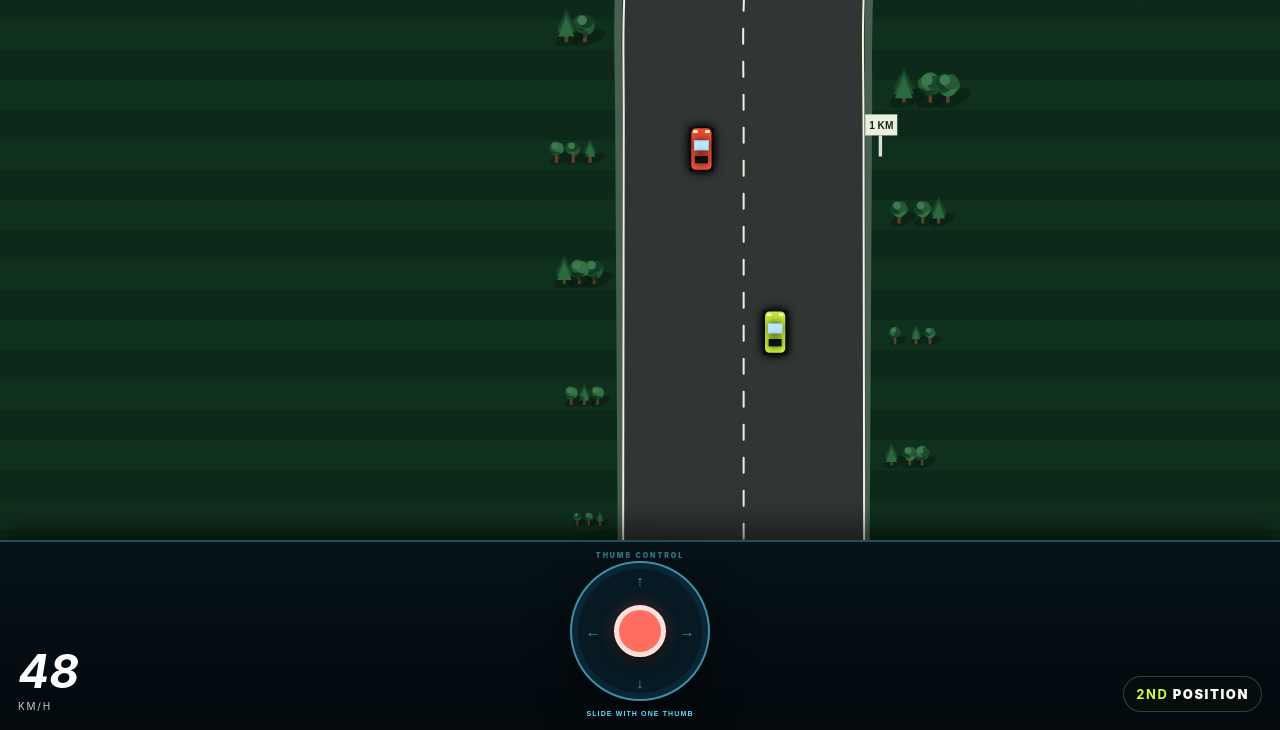
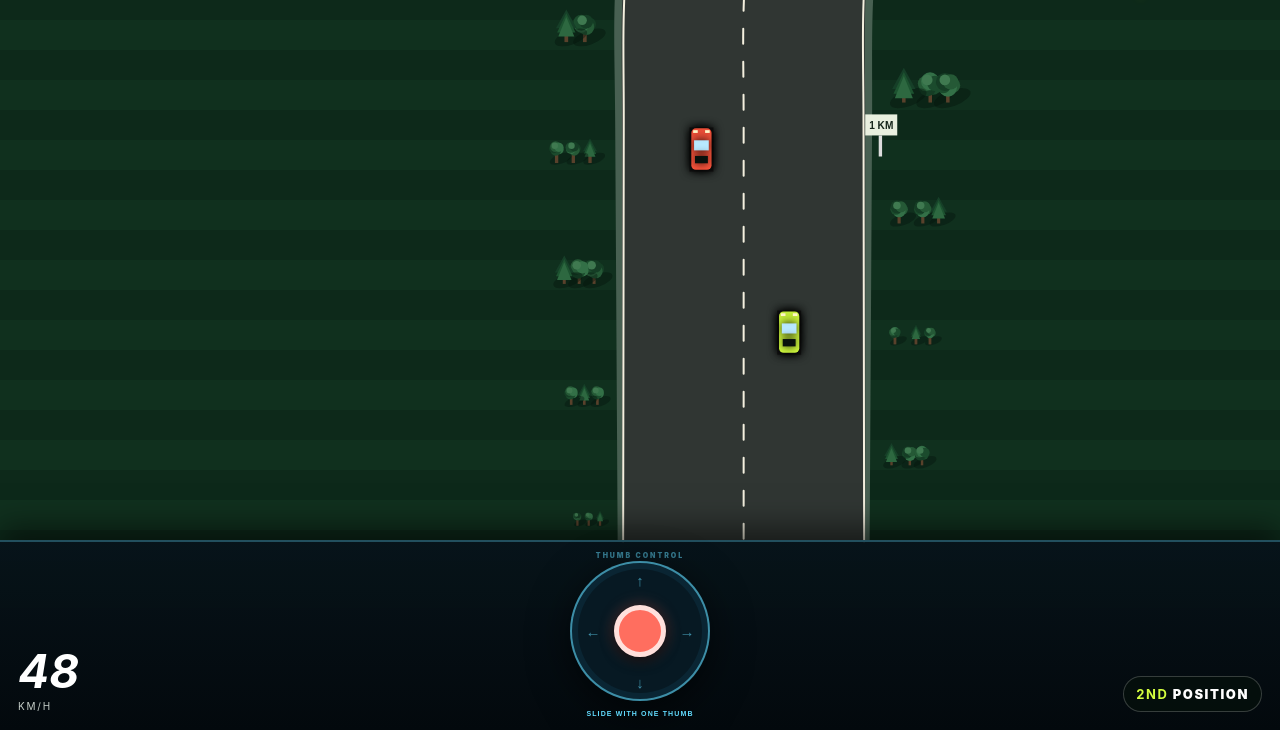
Before and after one commit to koriyamanaohiro/winding-10k-racer, a plain HTML site: page dist/index.html in a window 1280 px wide. Both pictures are taken after a click on the button "START RACE". Shown: the part 70-800 px from the top of the page. Drawn offline with Linux system fonts and the light colour scheme.

Commit message:
Update Site source

```diff
--- a/dist/index.html
+++ b/dist/index.html
@@ -34,7 +34,7 @@
   (()=>{
     const c=document.querySelector('#game'),x=c.getContext('2d'); let W,H,D=1,last=0,running=false,t=0,dist=0,speed=0,nextSign=1,shake=0;
     const kmEl=document.querySelector('#km'),spEl=document.querySelector('#speed'),bar=document.querySelector('#bar'),placeEl=document.querySelector('#place'),msg=document.querySelector('#message'),callout=document.querySelector('#callout');
-    let player={lane:0,vx:0,spin:0,wobble:0}, rival={lane:-.22,vx:0,lead:38,speed:164,wobble:0,coupled:false},target=0,throttle=0,particles=[],hitCooldown=0,startTimers=[],crashed=false;
+    let player={lane:.52,vx:0,spin:0,wobble:0}, rival={lane:-.22,vx:0,lead:38,speed:164,wobble:0,coupled:false,coupleGap:13.4},target=.52,throttle=0,particles=[],hitCooldown=0,startTimers=[],crashed=false;
     let audioCtx,engineOsc,engineSub,engineGain,brakeNoise,brakeGain;
     function resize(){D=Math.min(devicePixelRatio||1,2);W=innerWidth;H=innerHeight;c.width=W*D;c.height=H*D;x.setTransform(D,0,0,D,0,0)} addEventListener('resize',resize);resize();
     const clamp=(v,a,b)=>Math.max(a,Math.min(b,v));
@@ -47,23 +47,23 @@
     function input(e){if(!running)return;let q=e.touches?e.touches[0]:e;target=clamp((q.clientX/W-.5)*2,-1,1)}
     addEventListener('pointerdown',input);addEventListener('pointermove',e=>{if(e.buttons)input(e)});addEventListener('touchstart',input,{passive:false});addEventListener('touchmove',e=>{e.preventDefault();input(e)},{passive:false});
     const pad=document.querySelector('#pad'),knob=document.querySelector('#knob');
-    function movePad(e){e.preventDefault();e.stopPropagation();if(!running)return;const r=pad.getBoundingClientRect(),cx=r.left+r.width/2,cy=r.top+r.height/2,range=r.width*.31;let dx=(e.clientX-cx)/range,dy=(e.clientY-cy)/range,mag=Math.hypot(dx,dy);if(mag>1){dx/=mag;dy/=mag}target=Math.abs(dx)<.13?0:dx;throttle=Math.abs(dy)<.13?0:-dy;knob.style.transform=`translate(${dx*range}px,${dy*range}px)`}
-    function padDown(e){pad.setPointerCapture?.(e.pointerId);pad.classList.add('active');movePad(e)}function padUp(e){e.preventDefault();e.stopPropagation();target=0;throttle=0;knob.style.transform='translate(0,0)';pad.classList.remove('active')}
+    function movePad(e){e.preventDefault();e.stopPropagation();if(!running)return;const r=pad.getBoundingClientRect(),cx=r.left+r.width/2,cy=r.top+r.height/2,range=r.width*.31;let dx=(e.clientX-cx)/range,dy=(e.clientY-cy)/range,mag=Math.hypot(dx,dy);if(mag>1){dx/=mag;dy/=mag}target=Math.abs(dx)<.13?.52:clamp(.52+dx*1.28,-1,1);throttle=Math.abs(dy)<.13?0:-dy;knob.style.transform=`translate(${dx*range}px,${dy*range}px)`}
+    function padDown(e){pad.setPointerCapture?.(e.pointerId);pad.classList.add('active');movePad(e)}function padUp(e){e.preventDefault();e.stopPropagation();target=.52;throttle=0;knob.style.transform='translate(0,0)';pad.classList.remove('active')}
     pad.addEventListener('pointerdown',padDown);pad.addEventListener('pointermove',e=>{if(pad.hasPointerCapture?.(e.pointerId))movePad(e)});pad.addEventListener('pointerup',padUp);pad.addEventListener('pointercancel',padUp);pad.addEventListener('lostpointercapture',padUp);
     function spark(px,py,n=8){for(let i=0;i<n;i++)particles.push({x:px,y:py,vx:(Math.random()-.5)*170,vy:-Math.random()*130-30,life:.25+Math.random()*.35})}
     function initAudio(){if(audioCtx){audioCtx.resume();return}audioCtx=new (window.AudioContext||window.webkitAudioContext)();let master=audioCtx.createGain();master.gain.value=.7;master.connect(audioCtx.destination);engineGain=audioCtx.createGain();engineGain.gain.value=0;let filter=audioCtx.createBiquadFilter();filter.type='lowpass';filter.frequency.value=520;engineOsc=audioCtx.createOscillator();engineOsc.type='sawtooth';engineSub=audioCtx.createOscillator();engineSub.type='square';let subGain=audioCtx.createGain();subGain.gain.value=.28;engineOsc.connect(filter);engineSub.connect(subGain).connect(filter);filter.connect(engineGain).connect(master);engineOsc.start();engineSub.start();let buf=audioCtx.createBuffer(1,audioCtx.sampleRate*2,audioCtx.sampleRate),d=buf.getChannelData(0);for(let i=0;i<d.length;i++)d[i]=(Math.random()*2-1)*(.5+Math.sin(i*.031)*.5);brakeNoise=audioCtx.createBufferSource();brakeNoise.buffer=buf;brakeNoise.loop=true;let bf=audioCtx.createBiquadFilter();bf.type='bandpass';bf.frequency.value=240;bf.Q.value=.7;brakeGain=audioCtx.createGain();brakeGain.gain.value=0;brakeNoise.connect(bf).connect(brakeGain).connect(master);brakeNoise.start()}
     function beep(freq=720,dur=.12,vol=.16){if(!audioCtx)return;let o=audioCtx.createOscillator(),g=audioCtx.createGain(),now=audioCtx.currentTime;o.type='sine';o.frequency.value=freq;g.gain.setValueAtTime(vol,now);g.gain.exponentialRampToValueAtTime(.001,now+dur);o.connect(g).connect(audioCtx.destination);o.start(now);o.stop(now+dur)}
     function hitSound(strong=false){if(!audioCtx)return;let now=audioCtx.currentTime,o=audioCtx.createOscillator(),g=audioCtx.createGain();o.type='triangle';o.frequency.setValueAtTime(strong?95:150,now);o.frequency.exponentialRampToValueAtTime(32,now+.22);g.gain.setValueAtTime(strong?.28:.16,now);g.gain.exponentialRampToValueAtTime(.001,now+.25);o.connect(g).connect(audioCtx.destination);o.start();o.stop(now+.26)}
     function updateAudio(){if(!audioCtx)return;let now=audioCtx.currentTime,load=speed/250;engineOsc.frequency.setTargetAtTime(48+speed*.48,now,.06);engineSub.frequency.setTargetAtTime(24+speed*.24,now,.06);engineGain.gain.setTargetAtTime(running?.035+load*.07:0,now,.08);brakeGain.gain.setTargetAtTime(running&&throttle<-.08?.05+(-throttle)*load*.16:0,now,.04)}
-    function reset(){startTimers.forEach(clearTimeout);startTimers=[];initAudio();t=dist=0;speed=0;nextSign=1;target=.36;throttle=0;hitCooldown=0;crashed=false;player={lane:.36,vx:0,spin:0,wobble:0};rival={lane:-.52,vx:0,lead:0,speed:190,wobble:0,coupled:false};particles=[];running=false;msg.classList.add('hidden');['3','2','1','GO!'].forEach((label,i)=>startTimers.push(setTimeout(()=>{callout.textContent=label;callout.classList.add('show');beep(i===3?920:700,i===3?.55:.13,i===3?.2:.14);if(i===3)running=true;setTimeout(()=>callout.classList.remove('show'),i===3?650:420)},i*600)))}
+    function reset(){startTimers.forEach(clearTimeout);startTimers=[];initAudio();t=dist=0;speed=0;nextSign=1;target=.52;throttle=0;hitCooldown=0;crashed=false;player={lane:.52,vx:0,spin:0,wobble:0};rival={lane:-.52,vx:0,lead:0,speed:190,wobble:0,coupled:false,coupleGap:13.4};particles=[];running=false;msg.classList.add('hidden');['3','2','1','GO!'].forEach((label,i)=>startTimers.push(setTimeout(()=>{callout.textContent=label;callout.classList.add('show');beep(i===3?920:700,i===3?.55:.13,i===3?.2:.14);if(i===3)running=true;setTimeout(()=>callout.classList.remove('show'),i===3?650:420)},i*600)))}
     document.querySelector('#start').onclick=reset;
     function crash(side){crashed=true;running=false;hitSound(true);speed=0;player.lane=side*1.48;player.spin=side*Math.PI*.6;shake=.8;spark(W/2+side*W*.16,trackBottom()*.62,30);setTimeout(()=>{msg.classList.remove('hidden');msg.querySelector('.eyebrow').textContent='HIGH-SPEED IMPACT';msg.querySelector('h1').innerHTML='ROAD<br><em>OUT</em>';msg.querySelector('p').textContent='ヘアピンでは減速が必要です。ブレーキを使ってもう一度挑戦しよう。';msg.querySelector('button').textContent='TRY AGAIN'},450)}
     function carPose(lane,z){let q=point(z),ahead=point(z+8),angle=Math.atan2(ahead.cx-q.cx,-(ahead.y-q.y));return{x:q.cx+lane*q.road*.72,y:q.y,angle}}
     function collide(dt){let edge=1.08;if(Math.abs(player.lane)>edge){let impact=Math.abs(player.vx)*85+Math.abs(target-player.lane)*35,side=Math.sign(player.lane);if(speed>175&&impact>=24){crash(side);return}if(hitCooldown<=0){hitSound(impact>=30);hitCooldown=.28}if(impact<30){player.lane=side*edge;player.vx*=-.18;spark(W/2+player.lane*W*.25,trackBottom()*.66,6)}else{player.lane=side*edge*.92;player.vx*=-.6;player.spin=Math.sign(player.vx||1)*Math.PI*4;player.wobble=2.1;speed*=.62;shake=.4;spark(W/2+player.lane*W*.25,trackBottom()*.66,18)}}
-      let gap=rival.lead,pz=trackBottom()*.34,pp=carPose(player.lane,pz),rp=carPose(rival.lane,pz+gap*3.5),sx=rp.x-pp.x,sy=rp.y-pp.y,fx=Math.sin(pp.angle),fy=-Math.cos(pp.angle),longGap=Math.abs(sx*fx+sy*fy),sideGap=Math.abs(sx*(-fy)+sy*fx),touching=longGap<48&&sideGap<26,dx=player.lane-rival.lane;if(touching){let longPen=48-longGap,sidePen=26-sideGap;if(gap>0){if(!rival.coupled&&hitCooldown<=0){hitSound(true);hitCooldown=.34;shake=.12}rival.coupled=true;rival.lead=13.4;speed=rival.speed;player.vx*=.72;return}if(longPen<sidePen){let separate=longPen/3.5+.8;rival.lead-=separate}else{let laneScale=Math.max(12,point(pz).road*.72),separate=sidePen/laneScale+.04,dir=Math.sign(dx||1);player.lane=clamp(player.lane+dir*separate*.55,-1.04,1.04);rival.lane=clamp(rival.lane-dir*separate*.45,-1.04,-.12)}if(hitCooldown<=0){hitSound(true);hitCooldown=.34;speed+=8;rival.lead-=3;player.vx+=Math.sign(dx||1)*.32;rival.vx-=Math.sign(dx||1)*.22;player.wobble=1.4;rival.wobble=1.5;shake=.25}}}
+      let gap=rival.lead,pz=trackBottom()*.34,pp=carPose(player.lane,pz),rp=carPose(rival.lane,pz+gap*3.5),sx=rp.x-pp.x,sy=rp.y-pp.y,fx=Math.sin(pp.angle),fy=-Math.cos(pp.angle),longGap=Math.abs(sx*fx+sy*fy),sideGap=Math.abs(sx*(-fy)+sy*fx),touching=longGap<48&&sideGap<26;if(touching){if(!rival.coupled&&hitCooldown<=0){hitSound(true);hitCooldown=.34;shake=.1}rival.coupled=true;rival.coupleGap=gap>=0?13.4:-13.4;rival.lead=rival.coupleGap;speed=rival.speed;player.vx*=.72;rival.vx*=.72}}
     function update(dt){if(!running){updateAudio();return}t+=dt;hitCooldown=Math.max(0,hitCooldown-dt);let followLane=Math.abs(player.lane-rival.lane)<.58,closingKph=Math.max(0,speed-rival.speed),closingMps=closingKph/3.6,clearance=Math.max(.1,rival.lead-15),ttc=clearance/Math.max(.1,closingMps),following=rival.lead>0&&rival.lead<42&&followLane,autoBrake=following&&closingKph>1?clamp((2.7-ttc)/2.2,0,1):0,desired=throttle>.08?150+throttle*100:throttle<-.08?150+throttle*105:150,response=throttle<-.08?1.9:throttle>.08?1.05:.38;if(autoBrake>0){desired=Math.min(desired,Math.max(45,rival.speed-8-autoBrake*22));response=Math.max(response,4+autoBrake*7)}speed+=(desired-speed)*dt*response;if(following&&rival.lead<18){speed=Math.min(speed,rival.speed);rival.lead=Math.max(rival.lead,15)}speed=clamp(speed,0,250);dist+=speed*dt/3600;
       let steer=player.wobble>0?Math.sin(t*17)*.22:target,pz=trackBottom()*.34,qa=point(pz-34),qb=point(pz),qc=point(pz+34),bend=(qa.cx-2*qb.cx+qc.cx)/W;player.vx+=(steer-player.lane)*dt*5.5-bend*Math.pow(speed/125,2)*dt*60;player.vx*=Math.pow(.12,dt);player.lane+=player.vx*dt*2.8;if(player.spin){player.spin*=Math.pow(.13,dt);if(Math.abs(player.spin)<.03)player.spin=0}player.wobble=Math.max(0,player.wobble-dt);
-      let rubber=clamp(rival.lead*-.72,-45,30),wave=Math.sin(t*.73)*8+Math.sin(t*.21)*4,brakeCatch=throttle<-.08&&rival.lead<0?20*(-throttle):0,cornerLift=Math.min(55,Math.abs(bend)*1850),closing=speed-rival.speed,sameLane=Math.abs(player.lane-rival.lane)<.58,playerClosing=rival.lead>0&&rival.lead<25&&closing>3&&sameLane,escapeBoost=playerClosing?clamp((25-rival.lead)*.55+closing*.35,0,22):0,rivalClosing=rival.lead<0&&rival.lead>-28&&rival.speed-speed>2,rearBrake=rivalClosing&&sameLane?clamp((28+rival.lead)*.8+(rival.speed-speed)*.6,0,38):0,aiTop=escapeBoost>0?244:236;rival.speed=t<1.2?clamp(202+t*18,0,236):clamp(speed+rubber+wave+brakeCatch+escapeBoost-rearBrake-cornerLift+(dist<.3?10:0),112,aiTop);rival.lead+=(rival.speed-speed)*dt/3.6;rival.lead=clamp(rival.lead,-75,80);let danger=Math.abs(rival.lead)<28&&sameLane,ai=(danger?-.68:-.52)+Math.sin(t*.65+1.1)*.05+Math.sin(t*.19)*.03;rival.vx+=(ai-rival.lane)*dt*3;rival.vx*=Math.pow(.18,dt);rival.lane=clamp(rival.lane+rival.vx*dt,-.82,-.18);rival.wobble=Math.max(0,rival.wobble-dt);if(rival.coupled){if(Math.abs(player.lane-rival.lane)<.7){rival.lead=13.4;speed=rival.speed}else rival.coupled=false}
+      let rubber=clamp(rival.lead*-.72,-45,30),wave=Math.sin(t*.73)*8+Math.sin(t*.21)*4,brakeCatch=throttle<-.08&&rival.lead<0?20*(-throttle):0,cornerLift=Math.min(55,Math.abs(bend)*1850),closing=speed-rival.speed,sameLane=Math.abs(player.lane-rival.lane)<.58,playerClosing=rival.lead>0&&rival.lead<25&&closing>3&&sameLane,escapeBoost=playerClosing?clamp((25-rival.lead)*.55+closing*.35,0,22):0,rivalClosing=rival.lead<0&&rival.lead>-28&&rival.speed-speed>2,rearBrake=rivalClosing&&sameLane?clamp((28+rival.lead)*.8+(rival.speed-speed)*.6,0,38):0,aiTop=escapeBoost>0?244:236;rival.speed=t<1.2?clamp(202+t*18,0,236):clamp(speed+rubber+wave+brakeCatch+escapeBoost-rearBrake-cornerLift+(dist<.3?10:0),112,aiTop);rival.lead+=(rival.speed-speed)*dt/3.6;rival.lead=clamp(rival.lead,-75,80);let danger=Math.abs(rival.lead)<28&&sameLane,ai=(danger?-.68:-.52)+Math.sin(t*.65+1.1)*.05+Math.sin(t*.19)*.03;rival.vx+=(ai-rival.lane)*dt*3;rival.vx*=Math.pow(.18,dt);rival.lane=clamp(rival.lane+rival.vx*dt,-.82,-.18);rival.wobble=Math.max(0,rival.wobble-dt);if(rival.coupled){if(Math.abs(player.lane-rival.lane)<.7){rival.lead=rival.coupleGap;speed=rival.speed}else rival.coupled=false}
       collide(dt);for(const p of particles){p.life-=dt;p.x+=p.vx*dt;p.y+=p.vy*dt;p.vy+=380*dt}particles=particles.filter(p=>p.life>0);shake=Math.max(0,shake-dt);if(crashed){updateAudio();return}
       if(dist>=nextSign&&nextSign<=9){callout.textContent=nextSign+' KM';callout.classList.add('show');setTimeout(()=>callout.classList.remove('show'),900);nextSign++}
       if(dist>=10){dist=10;running=false;setTimeout(()=>{msg.classList.remove('hidden');msg.querySelector('.eyebrow').textContent=rival.lead<0?'VICTORY — 1ST PLACE':'FINISH — 2ND PLACE';msg.querySelector('h1').innerHTML=rival.lead<0?'YOU<br><em>WIN</em>':'NICE<br><em>CHASE</em>';msg.querySelector('p').textContent='10km完走。もう一度、最速のラインに挑戦しよう。';msg.querySelector('button').textContent='RACE AGAIN'},500)}
```
